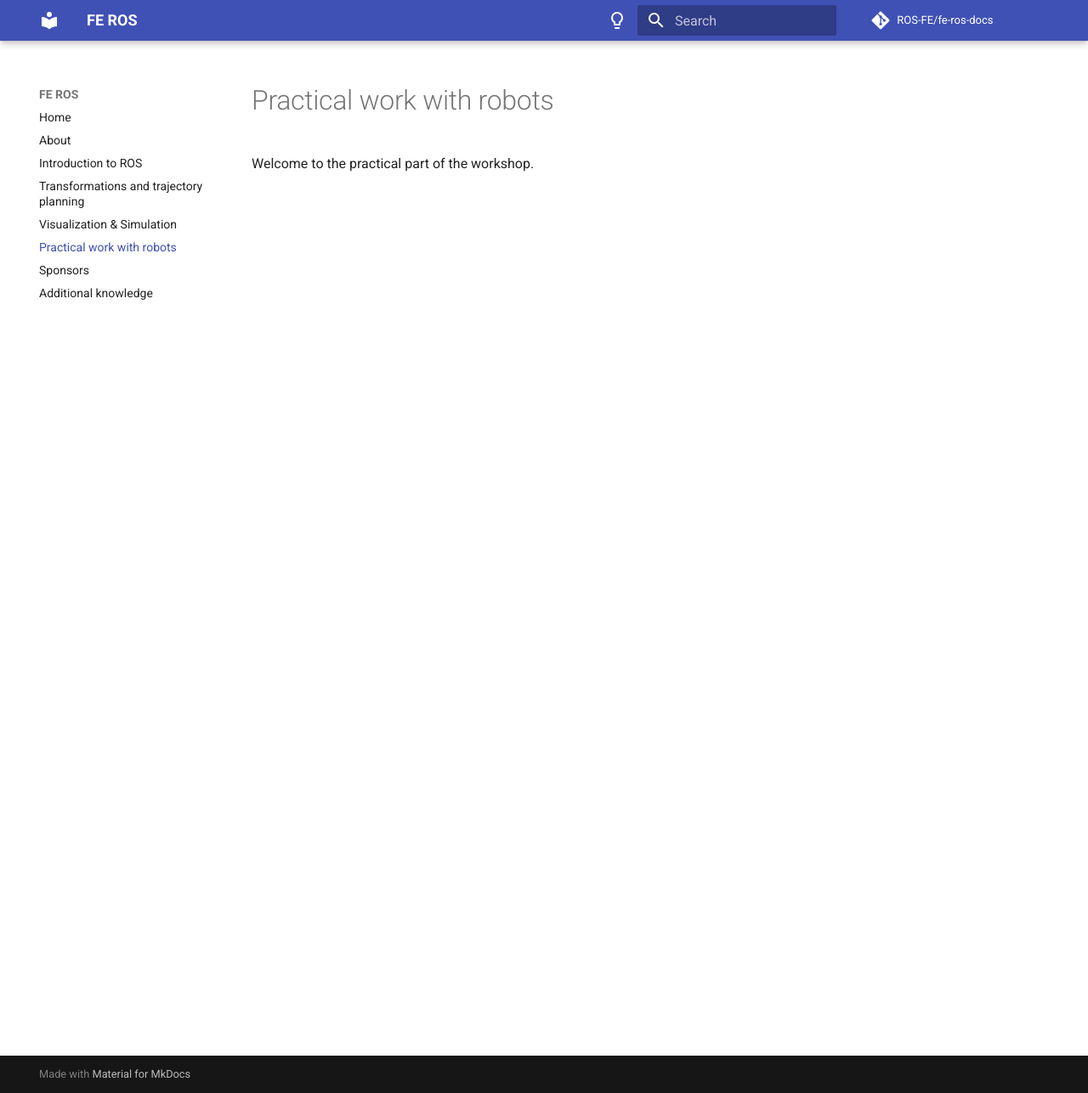
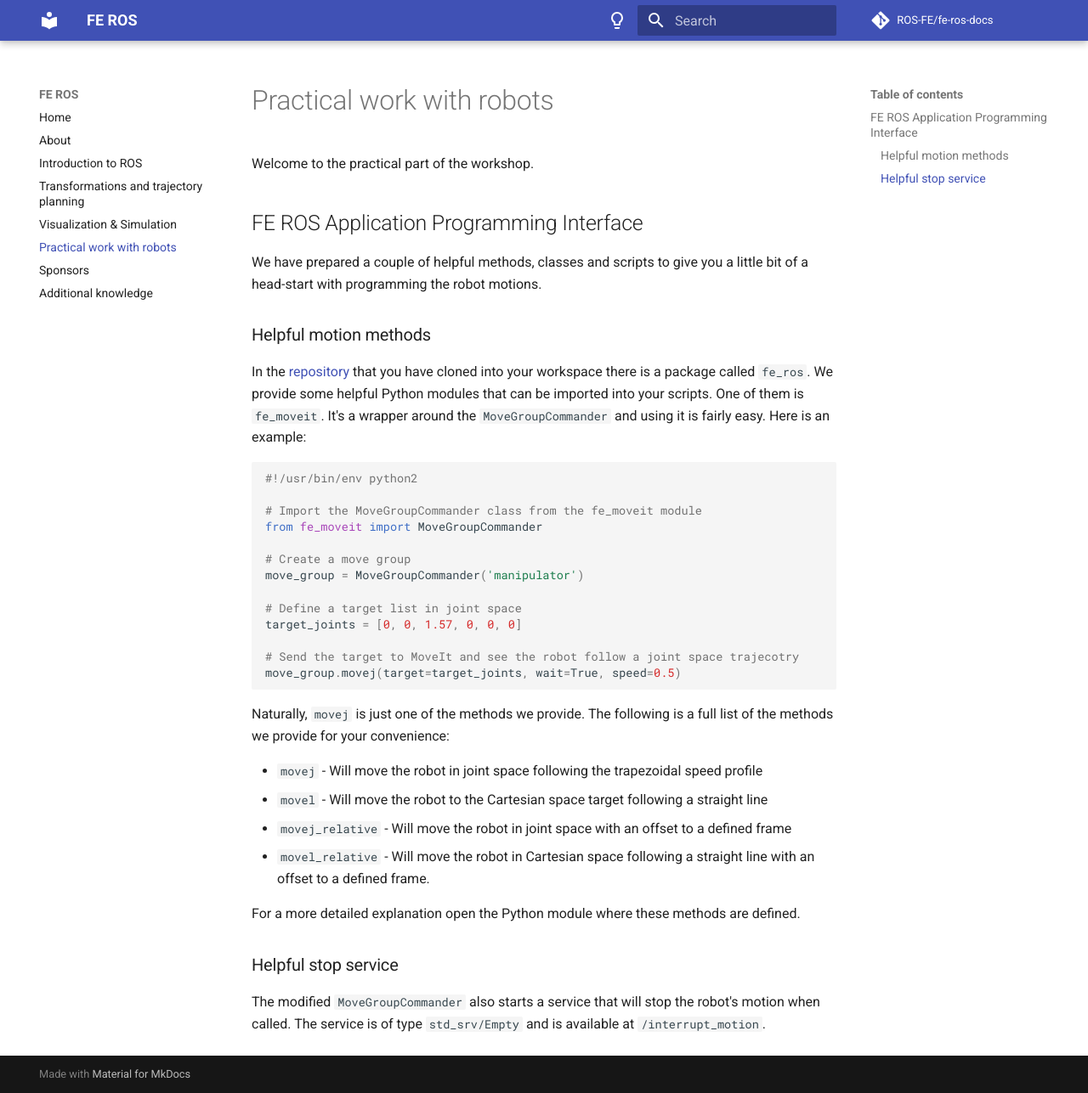
Before and after one commit to ROS-FE/fe-ros-docs, an MkDocs documentation site: the page built from docs/practical/index.md, in a window 1280 px wide and 1287 px high. Shown: the whole window at 85% size. Built offline with MkDocs 1.6.1 and Material for MkDocs 9.7.7, drawn with Linux system fonts in a browser that asks for light colours; comment, search, counter and statistics services are not loaded.

Commit message:
Additional info on custom libs

````diff
--- a/docs/practical/index.md
+++ b/docs/practical/index.md
@@ -1,3 +1,41 @@
 # Practical work with robots
 
 Welcome to the practical part of the workshop.
+
+## FE ROS Application Programming Interface
+
+We have prepared a couple of helpful methods, classes and scripts to give you a little bit of a head-start with programming the robot motions.
+
+### Helpful motion methods
+
+In the [repository](https://github.com/ROS-FE/fe_ros_workshop/) that you have cloned into your workspace there is a package called `fe_ros`. We provide some helpful Python modules that can be imported into your scripts. One of them is `fe_moveit`. It's a wrapper around the `MoveGroupCommander` and using it is fairly easy. Here is an example:
+
+```python
+#!/usr/bin/env python2
+
+# Import the MoveGroupCommander class from the fe_moveit module
+from fe_moveit import MoveGroupCommander
+
+# Create a move group
+move_group = MoveGroupCommander('manipulator')
+
+# Define a target list in joint space
+target_joints = [0, 0, 1.57, 0, 0, 0]
+
+# Send the target to MoveIt and see the robot follow a joint space trajecotry
+move_group.movej(target=target_joints, wait=True, speed=0.5)
+```
+
+Naturally, `movej` is just one of the methods we provide. The following is a full list of the methods we provide for your convenience:
+
+* `movej` - Will move the robot in joint space following the trapezoidal speed profile
+* `movel` - Will move the robot to the Cartesian space target following a straight line
+* `movej_relative` - Will move the robot in joint space with an offset to a defined frame
+* `movel_relative` - Will move the robot in Cartesian space following a straight line with an offset to a defined frame.
+
+For a more detailed explanation open the Python module where these methods are defined.
+
+
+### Helpful stop service
+
+The modified `MoveGroupCommander` also starts a service that will stop the robot's motion when called. The service is of type `std_srv/Empty` and is available at `/interrupt_motion`.
````
